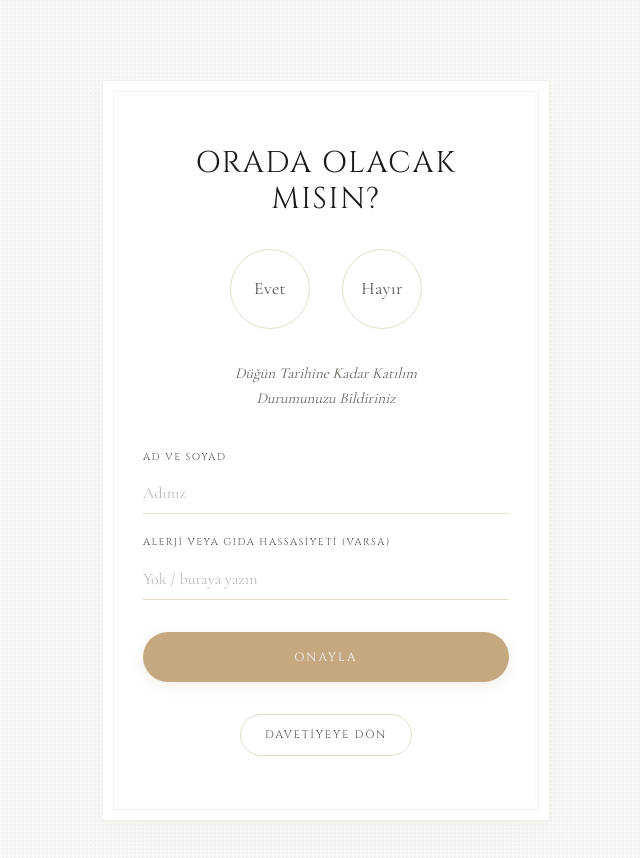
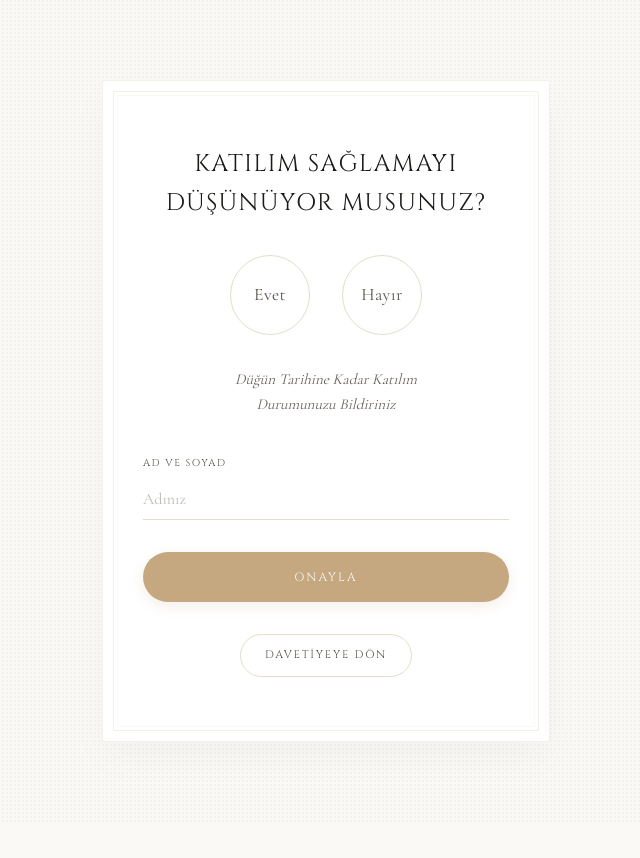
Before and after one commit to alperentagmann/ahmet-nesrin-nisan, a Next.js app: page /invite/rsvp in a window 1280 px wide. Shown: the top 858 px of the page, without its empty margins (314-954 px from the left). After the commit the page ends 822 px from the top, so only its background shows below. Built offline with nearby package versions, Linux system fonts and the light colour scheme.

Commit message:
design: RSVP sayfasinda baslik guncellendi ve alerji alani kisi sayisi ile degistirildi

```diff
--- a/app/invite/rsvp/page.tsx
+++ b/app/invite/rsvp/page.tsx
@@ -10,18 +10,22 @@ type Status = "idle" | "submitting" | "done" | "error";
 export default function RsvpPage() {
   const [choice, setChoice] = useState<Choice>(null);
   const [name, setName] = useState("");
-  const [allergies, setAllergies] = useState("");
+  const [guestsCount, setGuestsCount] = useState("");
   const [status, setStatus] = useState<Status>("idle");
   const [errorMsg, setErrorMsg] = useState("");
 
   async function handleSubmit(e: React.FormEvent) {
     e.preventDefault();
     if (!choice) {
-      setErrorMsg("Devam etmek için Evet veya Hayır seçin.");
+      setErrorMsg("Devam etmek için bir seçenek belirleyin.");
       return;
     }
     if (!name.trim()) {
       setErrorMsg("Adınızı girin.");
+      return;
+    }
+    if (choice === "yes" && !guestsCount.trim()) {
+      setErrorMsg("Lütfen kaç kişi katılacağınızı belirtin.");
       return;
     }
     setErrorMsg("");
@@ -33,7 +37,7 @@ export default function RsvpPage() {
         body: JSON.stringify({
           name,
           attending: choice === "yes",
-          allergies,
+          allergies: choice === "yes" ? `${guestsCount.trim()} Kişi` : "Katılmıyor",
         }),
       });
       if (!res.ok) throw new Error("failed");
@@ -100,7 +104,9 @@ export default function RsvpPage() {
           onSubmit={handleSubmit}
           className="relative w-full flex flex-col items-center text-center gap-8 z-10"
         >
-          <h1 className="font-display text-2xl sm:text-3xl text-ink tracking-[0.05em] uppercase">Orada olacak mısın?</h1>
+          <h1 className="font-display text-xl sm:text-2xl text-ink tracking-[0.05em] uppercase leading-relaxed max-w-[18rem] sm:max-w-[22rem]">
+            Katılım Sağlamayı Düşünüyor musunuz?
+          </h1>
 
           <div className="flex items-center justify-center gap-8">
             <button
@@ -145,18 +151,20 @@ export default function RsvpPage() {
               />
             </label>
 
-            <label className="flex flex-col gap-2">
-              <span className="font-display text-[10px] tracking-[0.15em] uppercase text-ink-soft leading-relaxed">
-                Alerji veya Gıda Hassasiyeti (varsa)
+            {choice === "yes" && (
+              <label className="flex flex-col gap-2 animate-[fadeInField_0.4s_ease-out]">
+                <span className="font-display text-[10px] tracking-[0.15em] uppercase text-ink-soft">
+                  Kaç kişi katılmayı düşünüyorsunuz?
                 </span>
                 <input
-                value={allergies}
-                onChange={(e) => setAllergies(e.target.value)}
+                  value={guestsCount}
+                  onChange={(e) => setGuestsCount(e.target.value)}
                   type="text"
-                placeholder="Yok / buraya yazın"
+                  placeholder="Kişi sayısı yazınız (örneğin: 2)"
                   className="font-body text-base bg-transparent border-b border-line focus:border-olive outline-none py-2 placeholder:text-ink-soft/40 transition-colors duration-300"
                 />
               </label>
+            )}
           </div>
 
           {errorMsg && (
@@ -179,6 +187,13 @@ export default function RsvpPage() {
           </Link>
         </form>
       </div>
+
+      <style>{`
+        @keyframes fadeInField {
+          from { opacity: 0; transform: translateY(6px); }
+          to { opacity: 1; transform: translateY(0); }
+        }
+      `}</style>
     </main>
   );
 }
```
Lines whose indentation alone changed are shown as unchanged.
